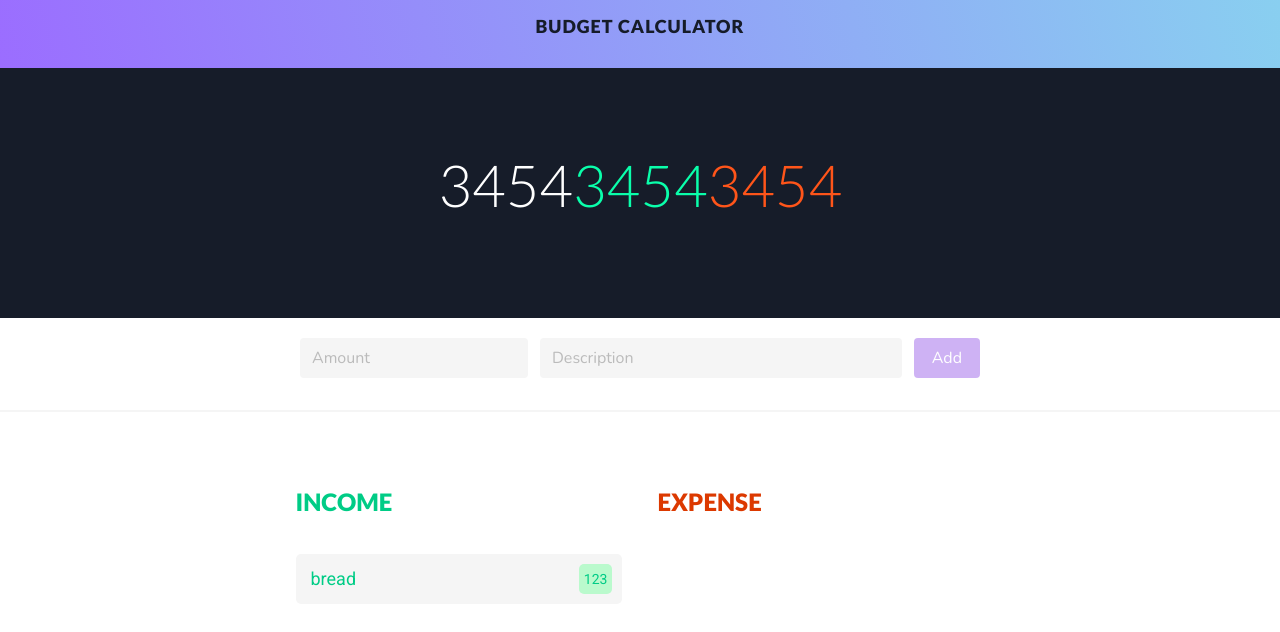
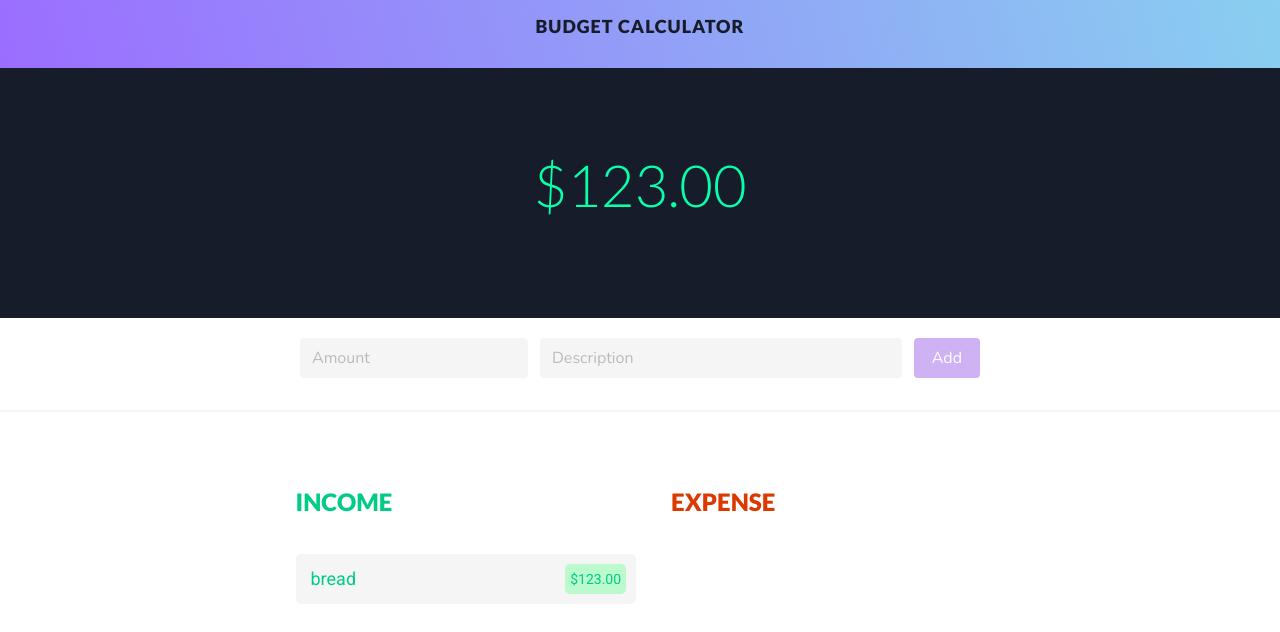
Before and after one commit to taimooralqureshi/budget-calculator-angular, an Angular app: page / in a window 1280 px wide. Shown: the top 632 px of the page. Built offline with nearby package versions, Linux system fonts and the light colour scheme.

Commit message:
complete application

```diff
--- a/src/app/budget-item-list/budget-item-card/budget-item-card.component.html
+++ b/src/app/budget-item-list/budget-item-card/budget-item-card.component.html
@@ -4,7 +4,7 @@
       <span>{{item.desc}}</span>
     </div>
     <div class="amount">
-      <span>{{item.amount}}</span>
+      <span>{{item.amount |currency}}</span>
     </div>
   </div>
   <div class="x-icon" (click)="deleteItemEmitter()"></div>
--- a/src/app/budget-item-list/budget-item-list.component.html
+++ b/src/app/budget-item-list/budget-item-list.component.html
@@ -6,7 +6,7 @@
         <div *ngFor="let item of budgetItems">
           <app-budget-item-card [item]="item"
            *ngIf="item.amount >= 0"
-           (deleteItem)="deleteItem(item)"
+           (deleteItem)="deleteItemEmitter(item)"
            (cardClick)="cardClick(item)">
           </app-budget-item-card>
         </div>
@@ -20,7 +20,7 @@
         <div *ngFor="let item of budgetItems">
           <app-budget-item-card
             (cardClick)="cardClick(item)"
-            (deleteItem)="deleteItem(item)"
+            (deleteItem)="deleteItemEmitter(item)"
             *ngIf='item.amount < 0'
             [item]="item">
           </app-budget-item-card>
--- a/src/app/budget-item-list/budget-item-list.component.ts
+++ b/src/app/budget-item-list/budget-item-list.component.ts
@@ -1,4 +1,4 @@
-import { Component, OnInit, Input } from '@angular/core';
+import { Component, OnInit, Input, Output, EventEmitter } from '@angular/core';
 import { BudgetItem } from 'src/shared/models/budget-item.model';
 import { MatDialog } from '@angular/material/dialog';
 import { EditItemModalComponent } from '../edit-item-modal/edit-item-modal.component';
@@ -11,23 +11,24 @@ import { EditItemModalComponent } from '../edit-item-modal/edit-item-modal.compo
 export class BudgetItemListComponent implements OnInit {
 
   @Input() budgetItems: BudgetItem[] = [];
+  @Output() deleteItem = new EventEmitter();
+  @Output() editItem = new EventEmitter();
+
   constructor(public dialog: MatDialog) { }
 
   ngOnInit(): void {
   }
 
-  deleteItem(item): void {
-    const index = this.budgetItems.indexOf(item);
-    this.budgetItems.splice(index, 1);
+  deleteItemEmitter(item): void {
+   this.deleteItem.emit(item);
   }
 
   cardClick(item): void {
-    console.log(item);
 
     const index = this.budgetItems.indexOf(item);
     const dialogRef = this.dialog.open(EditItemModalComponent, { width: '350px', data: item });
     dialogRef.afterClosed().subscribe(res => {
-      this.budgetItems[index] = res;
+      this.editItem.emit([index, res]);
     })
   }
 }
--- a/src/app/edit-item-modal/edit-item-modal.component.ts
+++ b/src/app/edit-item-modal/edit-item-modal.component.ts
@@ -1,7 +1,6 @@
 import { Component, OnInit, Input, Inject } from '@angular/core';
 import { BudgetItem } from 'src/shared/models/budget-item.model';
 import { MatDialogRef, MAT_DIALOG_DATA } from '@angular/material/dialog';
-import { BudgetItemCardComponent } from '../budget-item-list/budget-item-card/budget-item-card.component';
 
 @Component({
   selector: 'app-edit-item-modal',
@@ -16,7 +15,7 @@ export class EditItemModalComponent implements OnInit {
   ngOnInit(): void {
   }
 
-  onSubmit(item) {
+  onSubmit(item): void {
     this.dialogRef.close(item);
   }
 
--- a/src/app/main-page/main-page.component.html
+++ b/src/app/main-page/main-page.component.html
@@ -3,9 +3,7 @@
 </div>
 
 <section class="total-budget-section">
-    <h2>3454</h2>
-    <h2 class="green">3454</h2>
-    <h2 class="red">3454</h2>
+    <h2 [ngClass]="{'green' : balance >= 0 , 'red': balance < 0 }">{{balance |currency}}</h2>
 </section>
 
 <section class="add-item-section">
@@ -16,4 +14,4 @@
 
 <hr style="margin-top: 0;">
 
-<app-budget-item-list [budgetItems]='budgetItems'></app-budget-item-list>
+<app-budget-item-list (deleteItem)="deleteItem($event)" (editItem)="editItem($event)" [budgetItems]='budgetItems'></app-budget-item-list>
--- a/src/app/main-page/main-page.component.ts
+++ b/src/app/main-page/main-page.component.ts
@@ -9,15 +9,30 @@ import { BudgetItem } from 'src/shared/models/budget-item.model';
 export class MainPageComponent implements OnInit {
 
   budgetItems: BudgetItem[] = new Array<BudgetItem>();
+  balance = 0;
   constructor() { }
 
   ngOnInit(): void {
     this.budgetItems = [{amount: 123, desc: 'bread'}];
+    this.balance = 123;
   }
 
 
   addItem(item): void {
     this.budgetItems.push(item);
+    this.balance += item.amount;
     console.log(this.budgetItems);
   }
+
+  deleteItem(item): void {
+    const index = this.budgetItems.indexOf(item);
+    this.budgetItems.splice(index, 1);
+    this.balance += -item.amount;
+  }
+
+  editItem(record): void {
+    this.balance -= this.budgetItems[record[0]].amount;
+    this.balance += record[1].amount;
+    this.budgetItems[record[0]] = record[1];
+  }
 }
```
